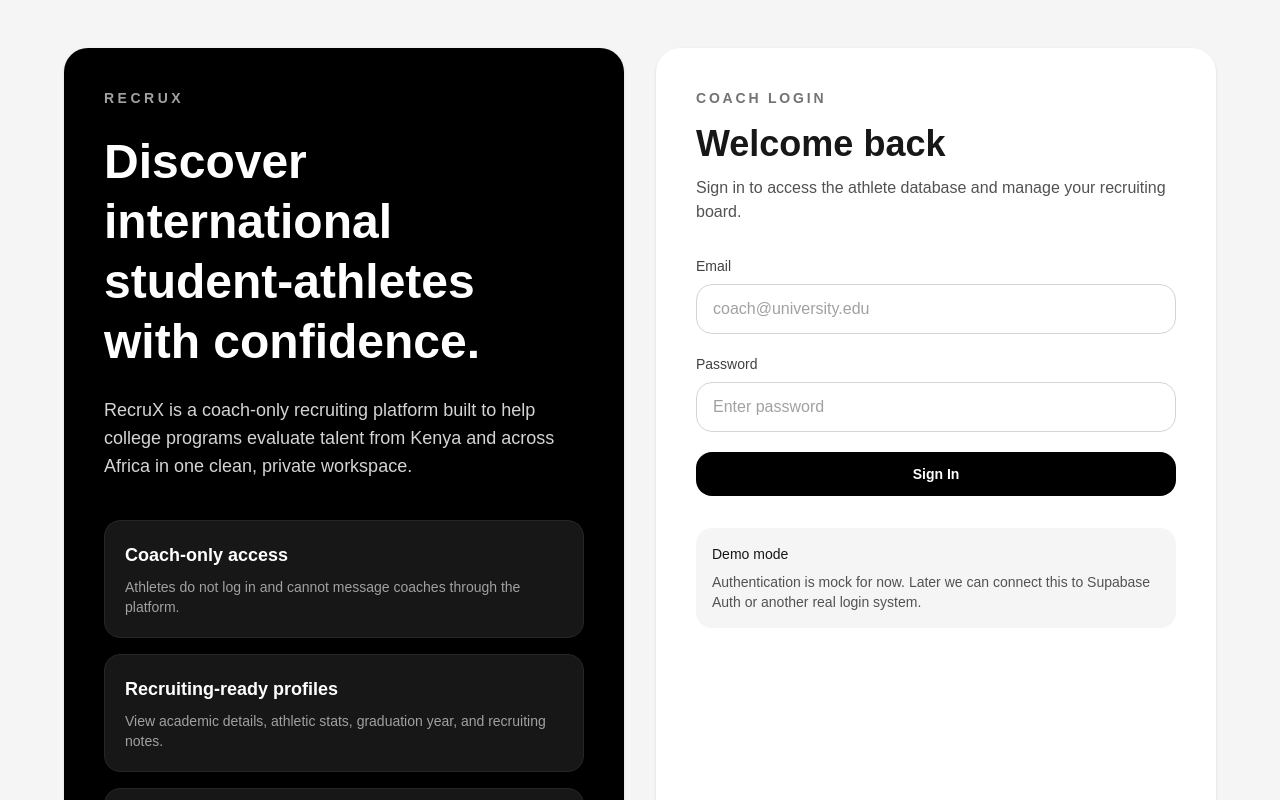
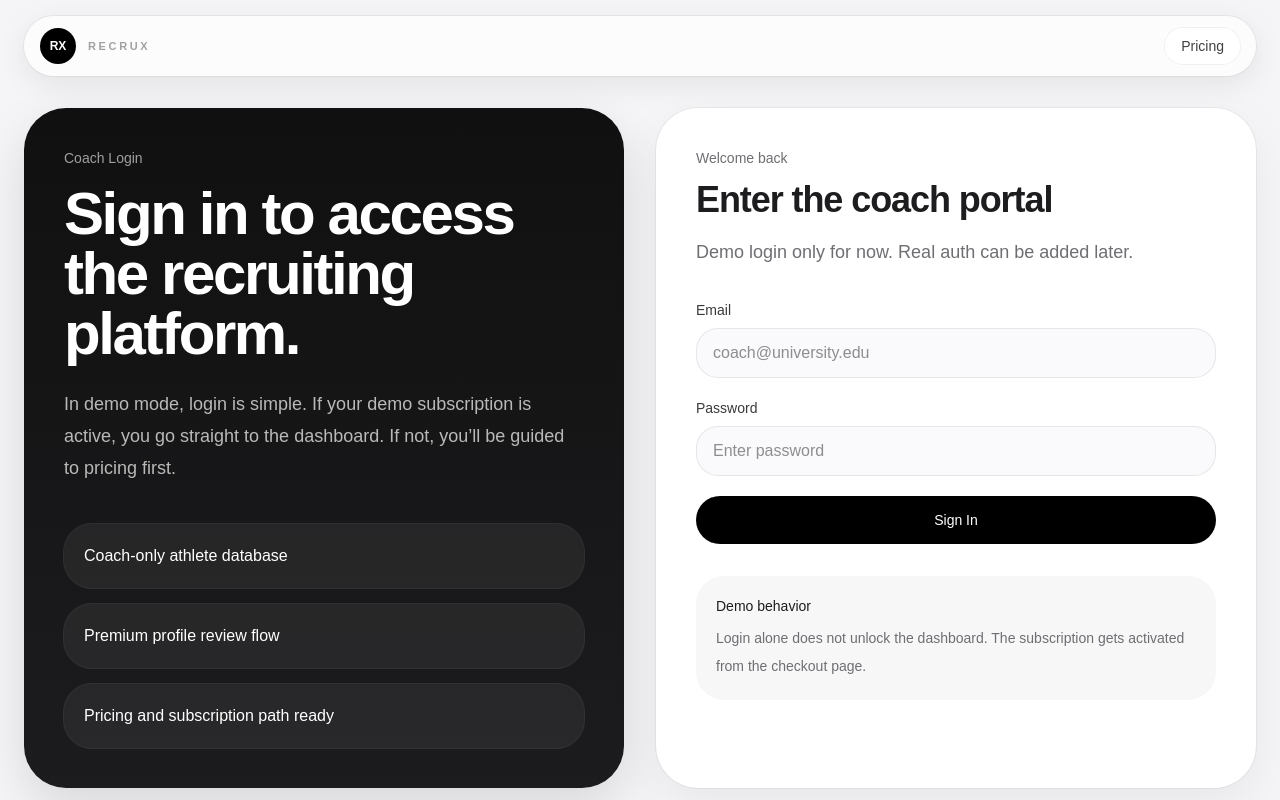
Before and after one commit to aaryan12349-maker/recrux-web, a Next.js app: page /login in a window 1280 px wide. Shown: the top 800 px of the page. Built offline with nearby package versions, Linux system fonts and the light colour scheme.

Commit message:
Refine gated app navigation

```diff
--- a/app/athletes/[id]/page.tsx
+++ b/app/athletes/[id]/page.tsx
@@ -2,11 +2,14 @@
 
 import Link from "next/link";
 import { useEffect, useState } from "react";
+import { useRouter } from "next/navigation";
 import AppNav from "../../../components/AppNav";
 import MockAthletePortrait from "../../../components/MockAthletePortrait";
 import { athletes } from "../../../data/athletes";
 import {
   getSavedAthletes,
+  hasActiveSubscription,
+  isDemoAuthenticated,
   removeSavedAthlete,
   saveAthlete,
 } from "../../../lib/storage";
@@ -18,8 +21,24 @@
 };
 
 export default function AthleteProfilePage({ params }: AthletePageProps) {
+  const router = useRouter();
+  const [allowed, setAllowed] = useState(false);
   const [athleteId, setAthleteId] = useState("");
   const [saved, setSaved] = useState(false);
+
+  useEffect(() => {
+    if (!isDemoAuthenticated()) {
+      router.replace("/login");
+      return;
+    }
+
+    if (!hasActiveSubscription()) {
+      router.replace("/pricing");
+      return;
+    }
+
+    setAllowed(true);
+  }, [router]);
 
   useEffect(() => {
     async function loadParams() {
@@ -50,11 +69,28 @@
     }
   }
 
+  if (!allowed) {
+    return (
+      <main className="min-h-screen bg-[#f5f5f7] px-6 pb-20 pt-4 text-[#1d1d1f]">
+        <div className="mx-auto max-w-4xl">
+          <div className="rounded-[36px] bg-white p-10 shadow-[0_12px_36px_rgba(0,0,0,0.05)] ring-1 ring-black/5">
+            <h1 className="text-3xl font-semibold tracking-[-0.03em]">
+              Checking access...
+            </h1>
+            <p className="mt-3 text-lg text-[#6e6e73]">
+              Redirecting you to the right place.
+            </p>
+          </div>
+        </div>
+      </main>
+    );
+  }
+
   if (!athlete) {
     return (
       <main className="min-h-screen bg-[#f5f5f7] px-6 pb-20 pt-4 text-[#1d1d1f]">
         <div className="mx-auto max-w-7xl">
-          <AppNav active="profile" />
+          <AppNav active="profile" showAppLinks showAuthAction />
           <div className="rounded-[32px] bg-white p-10 shadow-[0_12px_36px_rgba(0,0,0,0.05)] ring-1 ring-black/5">
             <h1 className="text-3xl font-semibold tracking-[-0.03em]">
               Athlete not found.
@@ -71,7 +107,7 @@
   return (
     <main className="min-h-screen bg-[#f5f5f7] px-6 pb-20 pt-4 text-[#1d1d1f]">
       <div className="mx-auto max-w-7xl">
-        <AppNav active="profile" />
+        <AppNav active="profile" showAppLinks showAuthAction />
 
         <Link
           href="/dashboard"
--- a/app/dashboard/page.tsx
+++ b/app/dashboard/page.tsx
@@ -1,10 +1,15 @@
 "use client";
 
 import Link from "next/link";
-import { useMemo, useState } from "react";
+import { useEffect, useMemo, useState } from "react";
+import { useRouter } from "next/navigation";
 import AppNav from "../../components/AppNav";
 import MockAthletePortrait from "../../components/MockAthletePortrait";
 import { athletes } from "../../data/athletes";
+import {
+  hasActiveSubscription,
+  isDemoAuthenticated,
+} from "../../lib/storage";
 
 const sports = [
   "All Sports",
@@ -19,10 +24,26 @@
 const countries = ["All Countries", "Kenya", "Nigeria", "Tanzania", "Uganda"];
 
 export default function DashboardPage() {
+  const router = useRouter();
+  const [allowed, setAllowed] = useState(false);
   const [search, setSearch] = useState("");
   const [selectedSport, setSelectedSport] = useState("All Sports");
   const [selectedGender, setSelectedGender] = useState("All");
   const [selectedCountry, setSelectedCountry] = useState("All Countries");
+
+  useEffect(() => {
+    if (!isDemoAuthenticated()) {
+      router.replace("/login");
+      return;
+    }
+
+    if (!hasActiveSubscription()) {
+      router.replace("/pricing");
+      return;
+    }
+
+    setAllowed(true);
+  }, [router]);
 
   const filteredAthletes = useMemo(() => {
     return athletes.filter((athlete) => {
@@ -44,10 +65,27 @@
     });
   }, [search, selectedSport, selectedGender, selectedCountry]);
 
+  if (!allowed) {
+    return (
+      <main className="min-h-screen bg-[#f5f5f7] px-6 pb-20 pt-4 text-[#1d1d1f]">
+        <div className="mx-auto max-w-4xl">
+          <div className="rounded-[36px] bg-white p-10 shadow-[0_12px_36px_rgba(0,0,0,0.05)] ring-1 ring-black/5">
+            <h1 className="text-3xl font-semibold tracking-[-0.03em]">
+              Checking access...
+            </h1>
+            <p className="mt-3 text-lg text-[#6e6e73]">
+              Redirecting you to the right place.
+            </p>
+          </div>
+        </div>
+      </main>
+    );
+  }
+
   return (
     <main className="min-h-screen bg-[#f5f5f7] px-6 pb-20 pt-4 text-[#1d1d1f]">
       <div className="mx-auto max-w-7xl">
-        <AppNav active="dashboard" />
+        <AppNav active="dashboard" showAppLinks showAuthAction />
 
         <section className="rounded-[42px] bg-[linear-gradient(180deg,#ffffff,#f7f7f8)] px-8 py-10 shadow-[0_18px_50px_rgba(0,0,0,0.06)] sm:px-12 sm:py-14">
           <div className="flex flex-col gap-10 xl:flex-row xl:items-start xl:justify-between">
--- a/app/login/page.tsx
+++ b/app/login/page.tsx
@@ -1,108 +1,102 @@
 "use client";
 
 import { useRouter } from "next/navigation";
+import AppNav from "../../components/AppNav";
+import {
+  hasActiveSubscription,
+  loginDemoUser,
+} from "../../lib/storage";
 
 export default function LoginPage() {
   const router = useRouter();
 
   function handleSubmit(event: React.FormEvent<HTMLFormElement>) {
     event.preventDefault();
+    loginDemoUser();
+
+    if (hasActiveSubscription()) {
       router.push("/dashboard");
+    } else {
+      router.push("/pricing");
+    }
   }
 
   return (
-    <main className="min-h-screen bg-neutral-100 px-6 py-12">
-      <div className="mx-auto grid max-w-6xl gap-8 lg:grid-cols-2">
-        <div className="rounded-3xl bg-black p-10 text-white shadow-sm">
-          <p className="text-sm font-semibold uppercase tracking-[0.25em] text-neutral-400">
-            RecruX
-          </p>
+    <main className="min-h-screen bg-[#f5f5f7] px-6 pb-20 pt-4 text-[#1d1d1f]">
+      <div className="mx-auto max-w-7xl">
+        <AppNav showPricing />
 
-          <h1 className="mt-6 text-5xl font-bold leading-tight">
-            Discover international student-athletes with confidence.
+        <div className="grid gap-8 lg:grid-cols-2">
+          <section className="rounded-[42px] bg-[linear-gradient(180deg,#101010,#1c1c1f)] p-10 text-white shadow-[0_18px_50px_rgba(0,0,0,0.12)]">
+            <p className="text-sm font-medium text-white/60">Coach Login</p>
+            <h1 className="mt-4 text-5xl font-semibold tracking-[-0.04em] sm:text-6xl">
+              Sign in to access the recruiting platform.
             </h1>
-
-          <p className="mt-6 max-w-xl text-lg text-neutral-300">
-            RecruX is a coach-only recruiting platform built to help college
-            programs evaluate talent from Kenya and across Africa in one clean,
-            private workspace.
+            <p className="mt-6 max-w-xl text-lg leading-8 text-white/70">
+              In demo mode, login is simple. If your demo subscription is active,
+              you go straight to the dashboard. If not, you’ll be guided to pricing first.
             </p>
 
             <div className="mt-10 space-y-4">
-            <div className="rounded-2xl border border-neutral-800 bg-neutral-900 p-5">
-              <h2 className="text-lg font-semibold">Coach-only access</h2>
-              <p className="mt-2 text-sm text-neutral-400">
-                Athletes do not log in and cannot message coaches through the platform.
-              </p>
+              <div className="rounded-[28px] bg-white/6 p-5 ring-1 ring-white/10">
+                Coach-only athlete database
               </div>
-
-            <div className="rounded-2xl border border-neutral-800 bg-neutral-900 p-5">
-              <h2 className="text-lg font-semibold">Recruiting-ready profiles</h2>
-              <p className="mt-2 text-sm text-neutral-400">
-                View academic details, athletic stats, graduation year, and recruiting notes.
-              </p>
+              <div className="rounded-[28px] bg-white/6 p-5 ring-1 ring-white/10">
+                Premium profile review flow
               </div>
-
-            <div className="rounded-2xl border border-neutral-800 bg-neutral-900 p-5">
-              <h2 className="text-lg font-semibold">Built to expand</h2>
-              <p className="mt-2 text-sm text-neutral-400">
-                Starting with Kenya, with room to grow across more African markets.
-              </p>
+              <div className="rounded-[28px] bg-white/6 p-5 ring-1 ring-white/10">
+                Pricing and subscription path ready
               </div>
             </div>
-        </div>
+          </section>
 
-        <div className="rounded-3xl bg-white p-8 shadow-sm lg:p-10">
-          <p className="text-sm font-semibold uppercase tracking-[0.2em] text-neutral-500">
-            Coach Login
-          </p>
-
-          <h2 className="mt-4 text-4xl font-bold text-neutral-900">
-            Welcome back
+          <section className="rounded-[42px] bg-white p-8 shadow-[0_18px_50px_rgba(0,0,0,0.06)] ring-1 ring-black/5 lg:p-10">
+            <p className="text-sm font-medium text-[#6e6e73]">Welcome back</p>
+            <h2 className="mt-3 text-4xl font-semibold tracking-[-0.03em]">
+              Enter the coach portal
             </h2>
-
-          <p className="mt-3 text-neutral-600">
-            Sign in to access the athlete database and manage your recruiting board.
+            <p className="mt-4 text-lg leading-8 text-[#6e6e73]">
+              Demo login only for now. Real auth can be added later.
             </p>
 
             <form onSubmit={handleSubmit} className="mt-8 space-y-5">
               <div>
-              <label className="mb-2 block text-sm font-medium text-neutral-700">
+                <label className="mb-2 block text-sm font-medium text-[#3a3a3c]">
                   Email
                 </label>
                 <input
                   type="email"
                   placeholder="coach@university.edu"
-                className="w-full rounded-2xl border border-neutral-300 px-4 py-3 text-neutral-900 placeholder:text-neutral-400 outline-none focus:border-black"
+                  className="w-full rounded-[22px] border border-black/8 bg-[#fafafc] px-4 py-3 text-[#1d1d1f] outline-none placeholder:text-[#8d8d92]"
                 />
               </div>
 
               <div>
-              <label className="mb-2 block text-sm font-medium text-neutral-700">
+                <label className="mb-2 block text-sm font-medium text-[#3a3a3c]">
                   Password
                 </label>
                 <input
                   type="password"
                   placeholder="Enter password"
-                className="w-full rounded-2xl border border-neutral-300 px-4 py-3 text-neutral-900 placeholder:text-neutral-400 outline-none focus:border-black"
+                  className="w-full rounded-[22px] border border-black/8 bg-[#fafafc] px-4 py-3 text-[#1d1d1f] outline-none placeholder:text-[#8d8d92]"
                 />
               </div>
 
               <button
                 type="submit"
-              className="w-full rounded-2xl bg-black px-4 py-3 text-sm font-semibold text-white transition-all duration-300 hover:-translate-y-0.5"
+                className="w-full rounded-full bg-black px-6 py-3.5 text-sm font-medium text-white transition-all duration-300 hover:-translate-y-0.5"
               >
                 Sign In
               </button>
             </form>
 
-          <div className="mt-8 rounded-2xl bg-neutral-100 p-4">
-            <p className="text-sm font-medium text-neutral-900">Demo mode</p>
-            <p className="mt-2 text-sm text-neutral-600">
-              Authentication is mock for now. Later we can connect this to Supabase
-              Auth or another real login system.
+            <div className="mt-8 rounded-[28px] bg-[#f7f7f8] p-5">
+              <p className="text-sm font-medium text-[#1d1d1f]">Demo behavior</p>
+              <p className="mt-2 text-sm leading-7 text-[#6e6e73]">
+                Login alone does not unlock the dashboard. The subscription gets activated from the checkout page.
               </p>
             </div>
+          </section>
         </div>
       </div>
     </main>
--- a/app/pricing/page.tsx
+++ b/app/pricing/page.tsx
@@ -64,11 +64,11 @@
           <div className="max-w-4xl">
             <p className="text-sm font-medium text-[#6e6e73]">Pricing</p>
             <h1 className="mt-3 text-5xl font-semibold tracking-[-0.04em] sm:text-7xl">
-              Pricing built for recruiting programs that want clarity.
+              Access the platform through a subscription plan.
             </h1>
             <p className="mt-6 max-w-3xl text-xl leading-9 text-[#6e6e73]">
-              Start with a focused coach workflow today, then scale into a larger
-              recruiting operation as RecruX expands across Africa.
+              In demo mode, choosing a plan takes you to checkout, where access
+              gets activated and the dashboard unlocks.
             </p>
           </div>
         </section>
@@ -139,7 +139,9 @@
               <Link
                 href={plan.href}
                 className={`mt-8 inline-flex rounded-full px-6 py-3 text-sm font-medium transition-all duration-300 hover:-translate-y-0.5 ${
-                  plan.featured ? "bg-white text-black" : "bg-black text-white"
+                  plan.featured
+                    ? "bg-white text-black"
+                    : "bg-black text-white"
                 }`}
               >
                 {plan.cta}
@@ -147,18 +149,6 @@
             </article>
           ))}
         </section>
-
-        <section className="mt-10 rounded-[36px] bg-white p-8 shadow-[0_12px_36px_rgba(0,0,0,0.05)] ring-1 ring-black/5">
-          <p className="text-sm font-medium text-[#6e6e73]">What comes next</p>
-          <h2 className="mt-3 text-4xl font-semibold tracking-[-0.03em]">
-            Payments can be connected when you’re ready.
-          </h2>
-          <p className="mt-4 max-w-3xl text-lg leading-8 text-[#6e6e73]">
-            This pricing page is product-ready visually. Later, we can connect
-            Stripe checkout, subscriptions, billing logic, and coach account access
-            so payment actually unlocks the platform.
-          </p>
-        </section>
       </div>
     </main>
   );
--- a/app/saved/page.tsx
+++ b/app/saved/page.tsx
@@ -2,26 +2,61 @@
 
 import Link from "next/link";
 import { useEffect, useState } from "react";
+import { useRouter } from "next/navigation";
 import AppNav from "../../components/AppNav";
 import MockAthletePortrait from "../../components/MockAthletePortrait";
 import { athletes } from "../../data/athletes";
-import { getSavedAthletes } from "../../lib/storage";
+import {
+  getSavedAthletes,
+  hasActiveSubscription,
+  isDemoAuthenticated,
+} from "../../lib/storage";
 
 export default function SavedPage() {
+  const router = useRouter();
+  const [allowed, setAllowed] = useState(false);
   const [savedIds, setSavedIds] = useState<string[]>([]);
 
   useEffect(() => {
+    if (!isDemoAuthenticated()) {
+      router.replace("/login");
+      return;
+    }
+
+    if (!hasActiveSubscription()) {
+      router.replace("/pricing");
+      return;
+    }
+
     setSavedIds(getSavedAthletes());
-  }, []);
+    setAllowed(true);
+  }, [router]);
 
   const savedAthletes = athletes.filter((athlete) =>
     savedIds.includes(athlete.id)
   );
 
+  if (!allowed) {
+    return (
+      <main className="min-h-screen bg-[#f5f5f7] px-6 pb-20 pt-4 text-[#1d1d1f]">
+        <div className="mx-auto max-w-4xl">
+          <div className="rounded-[36px] bg-white p-10 shadow-[0_12px_36px_rgba(0,0,0,0.05)] ring-1 ring-black/5">
+            <h1 className="text-3xl font-semibold tracking-[-0.03em]">
+              Checking access...
+            </h1>
+            <p className="mt-3 text-lg text-[#6e6e73]">
+              Redirecting you to the right place.
+            </p>
+          </div>
+        </div>
+      </main>
+    );
+  }
+
   return (
     <main className="min-h-screen bg-[#f5f5f7] px-6 pb-20 pt-4 text-[#1d1d1f]">
       <div className="mx-auto max-w-7xl">
-        <AppNav active="saved" />
+        <AppNav active="saved" showAppLinks showAuthAction />
 
         <section className="rounded-[42px] bg-[linear-gradient(180deg,#ffffff,#f7f7f8)] px-8 py-10 shadow-[0_18px_50px_rgba(0,0,0,0.06)] sm:px-12 sm:py-14">
           <div className="flex flex-col gap-10 xl:flex-row xl:items-start xl:justify-between">
--- a/components/AppNav.tsx
+++ b/components/AppNav.tsx
@@ -2,9 +2,18 @@
 
 import Link from "next/link";
 import { useEffect, useState } from "react";
+import { useRouter } from "next/navigation";
+import {
+  hasActiveSubscription,
+  isDemoAuthenticated,
+  logoutDemoUser,
+} from "../lib/storage";
 
 type AppNavProps = {
   active?: "dashboard" | "saved" | "profile" | "pricing";
+  showPricing?: boolean;
+  showAppLinks?: boolean;
+  showAuthAction?: boolean;
 };
 
 function navClass(isActive: boolean) {
@@ -16,8 +25,21 @@
   ].join(" ");
 }
 
-export default function AppNav({ active }: AppNavProps) {
+export default function AppNav({
+  active,
+  showPricing = false,
+  showAppLinks = false,
+  showAuthAction = false,
+}: AppNavProps) {
+  const router = useRouter();
   const [visible, setVisible] = useState(true);
+  const [authenticated, setAuthenticated] = useState(false);
+  const [subscribed, setSubscribed] = useState(false);
+
+  useEffect(() => {
+    setAuthenticated(isDemoAuthenticated());
+    setSubscribed(hasActiveSubscription());
+  }, []);
 
   useEffect(() => {
     let lastScrollY = window.scrollY;
@@ -43,6 +65,12 @@
     };
   }, []);
 
+  function handleLogout() {
+    logoutDemoUser();
+    setAuthenticated(false);
+    router.push("/login");
+  }
+
   return (
     <header
       className={[
@@ -65,6 +93,8 @@
         </Link>
 
         <nav className="flex items-center gap-2">
+          {showAppLinks && authenticated && subscribed ? (
+            <>
               <Link href="/dashboard" className={navClass(active === "dashboard")}>
                 Dashboard
               </Link>
@@ -72,17 +102,32 @@
               <Link href="/saved" className={navClass(active === "saved")}>
                 Saved
               </Link>
+            </>
+          ) : null}
 
+          {showPricing ? (
             <Link href="/pricing" className={navClass(active === "pricing")}>
               Pricing
             </Link>
+          ) : null}
 
+          {showAuthAction ? (
+            authenticated ? (
+              <button
+                onClick={handleLogout}
+                className="rounded-full bg-neutral-100 px-4 py-2 text-sm font-medium text-neutral-700 transition-all duration-300 hover:bg-neutral-200"
+              >
+                Logout
+              </button>
+            ) : (
               <Link
                 href="/login"
                 className="rounded-full bg-neutral-100 px-4 py-2 text-sm font-medium text-neutral-700 transition-all duration-300 hover:bg-neutral-200"
               >
-            Logout
+                Login
               </Link>
+            )
+          ) : null}
         </nav>
       </div>
     </header>
--- a/lib/storage.ts
+++ b/lib/storage.ts
@@ -1,4 +1,6 @@
 const SAVED_ATHLETES_KEY = "recrux-saved-athletes";
+const DEMO_AUTH_KEY = "recrux-demo-auth";
+const DEMO_SUBSCRIPTION_KEY = "recrux-demo-subscription";
 
 export function getSavedAthletes(): string[] {
   if (typeof window === "undefined") return [];
@@ -11,12 +13,8 @@
   if (typeof window === "undefined") return;
 
   const current = getSavedAthletes();
-
   if (!current.includes(id)) {
-    localStorage.setItem(
-      SAVED_ATHLETES_KEY,
-      JSON.stringify([...current, id])
-    );
+    localStorage.setItem(SAVED_ATHLETES_KEY, JSON.stringify([...current, id]));
   }
 }
 
@@ -30,3 +28,29 @@
 export function isAthleteSaved(id: string) {
   return getSavedAthletes().includes(id);
 }
+
+export function isDemoAuthenticated() {
+  if (typeof window === "undefined") return false;
+  return localStorage.getItem(DEMO_AUTH_KEY) === "true";
+}
+
+export function loginDemoUser() {
+  if (typeof window === "undefined") return;
+  localStorage.setItem(DEMO_AUTH_KEY, "true");
+}
+
+export function logoutDemoUser() {
+  if (typeof window === "undefined") return;
+  localStorage.removeItem(DEMO_AUTH_KEY);
+}
+
+export function hasActiveSubscription() {
+  if (typeof window === "undefined") return false;
+  return localStorage.getItem(DEMO_SUBSCRIPTION_KEY) === "true";
+}
+
+export function activateDemoSubscription() {
+  if (typeof window === "undefined") return;
+  localStorage.setItem(DEMO_SUBSCRIPTION_KEY, "true");
+  localStorage.setItem(DEMO_AUTH_KEY, "true");
+}
```
Also changed, not shown: app/checkout/page.tsx (+20 -10 lines). Lines whose indentation alone changed are shown as unchanged.
